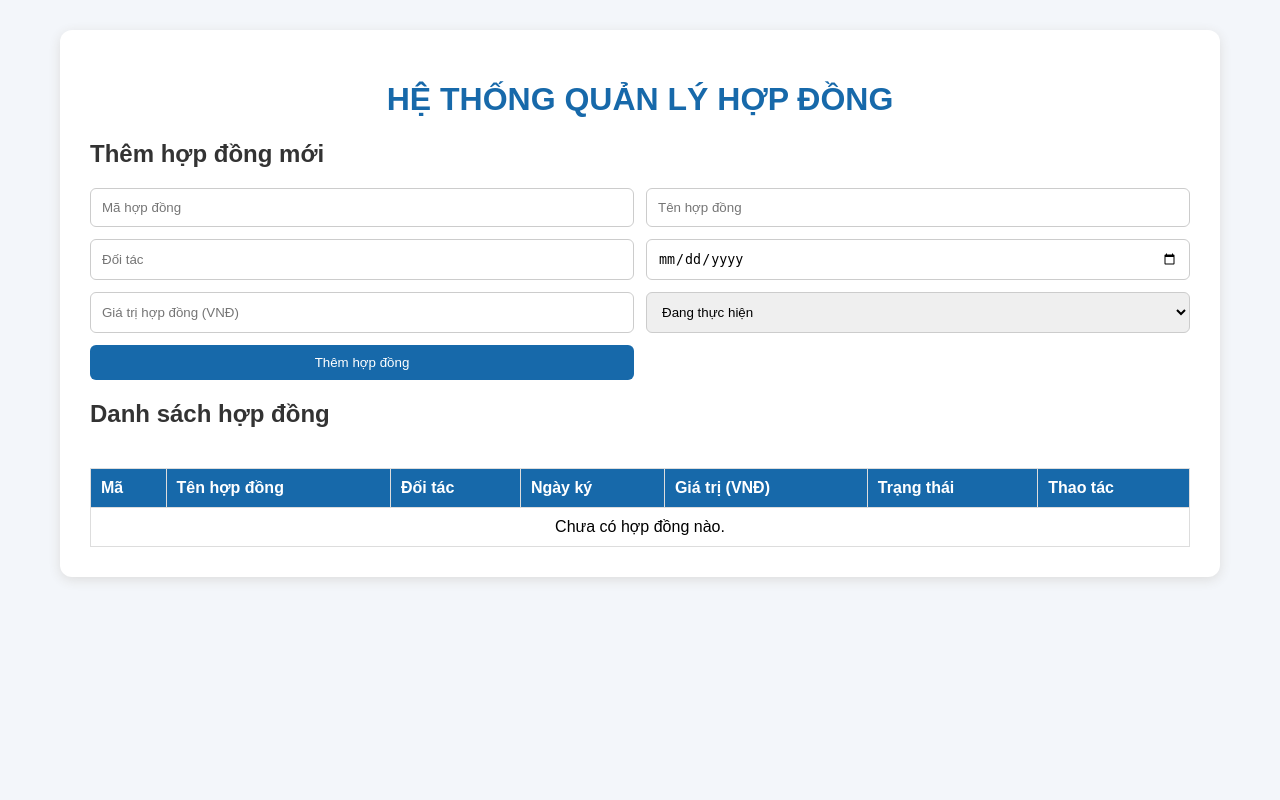
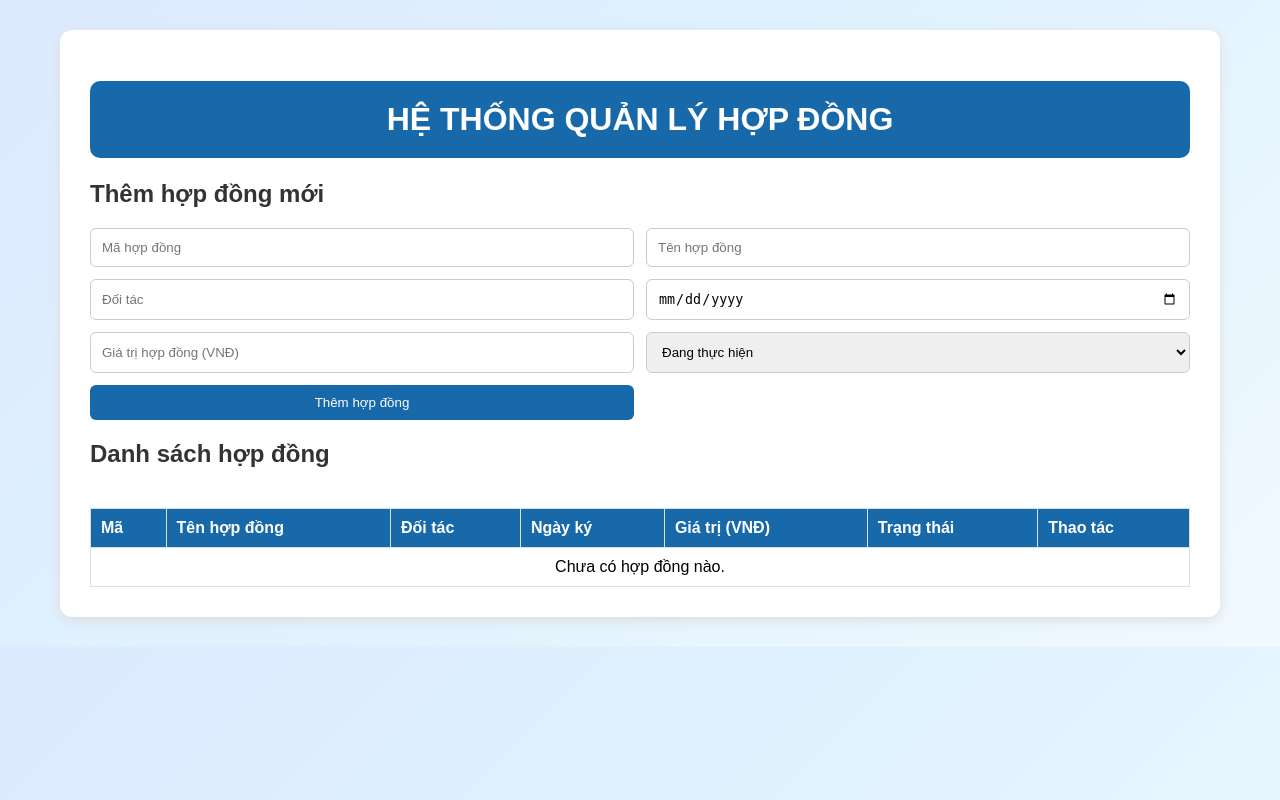
Before and after one commit to dtc245200906-spec/He-Thong-Quan-Ly-Hop-Dong, a Flask app: page / in a window 1280 px wide. Run offline with Flask 3, Linux system fonts and the light colour scheme; data that the repository does not hold is empty.

Commit message:
Cap nhat giao dien quan ly hop dong

```diff
--- a/app/templates/index.html
+++ b/app/templates/index.html
@@ -8,7 +8,7 @@
     <style>
         body {
             font-family: Arial, sans-serif;
-            background: #f3f6fa;
+            background: linear-gradient(135deg, #dbeafe, #e0f2fe, #f0f9ff);
             margin: 0;
             padding: 30px;
         }
@@ -20,7 +20,13 @@
             border-radius: 12px;
             box-shadow: 0 3px 12px #ddd;
         }
-        h1 { color: #1769aa; text-align: center; }
+h1 {
+    color: white;
+    background: #1769aa;
+    padding: 20px;
+    border-radius: 10px;
+    text-align: center;
+}
         h2 { color: #333; }
         form.add-form {
             display: grid;
```
